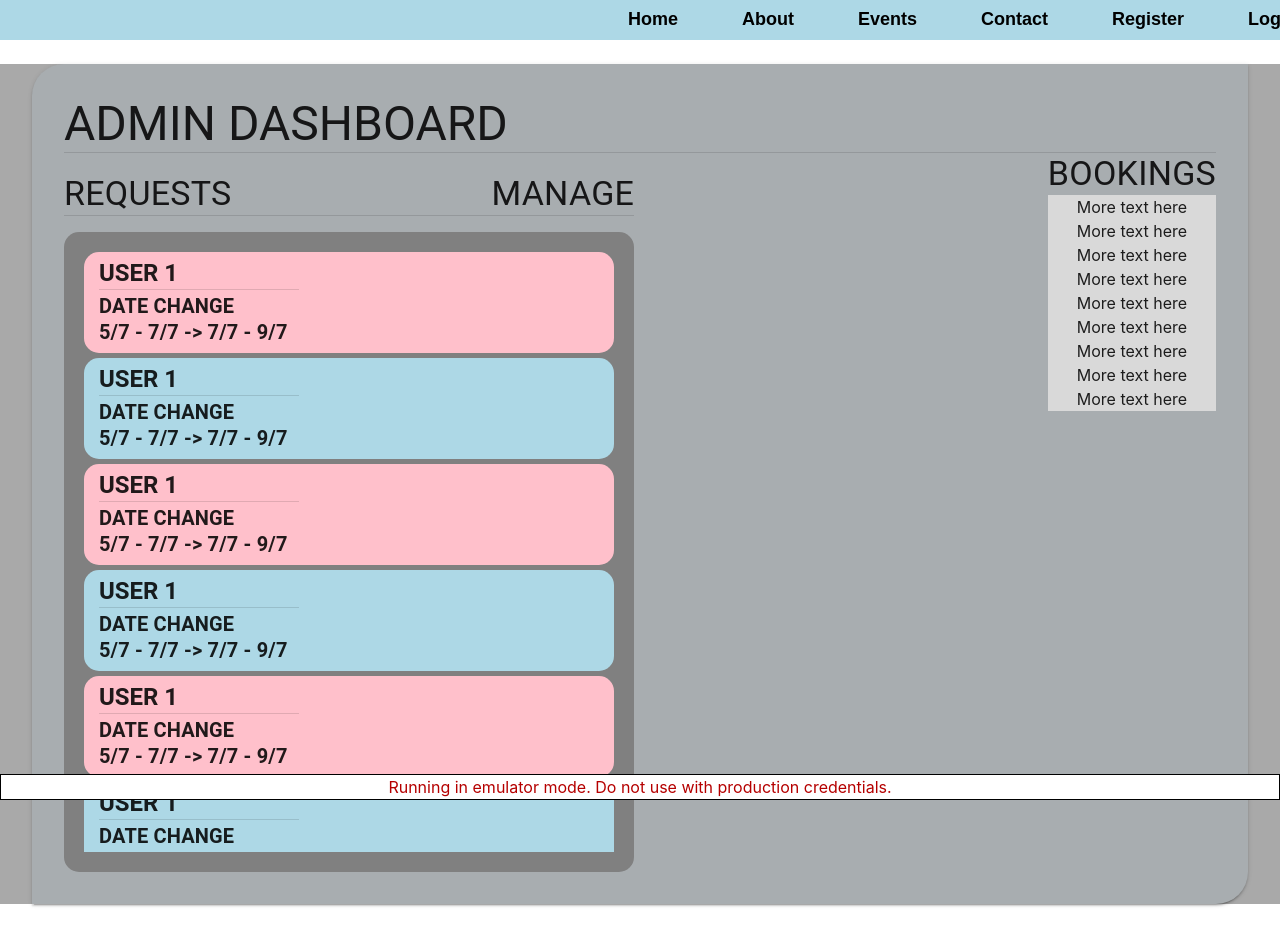
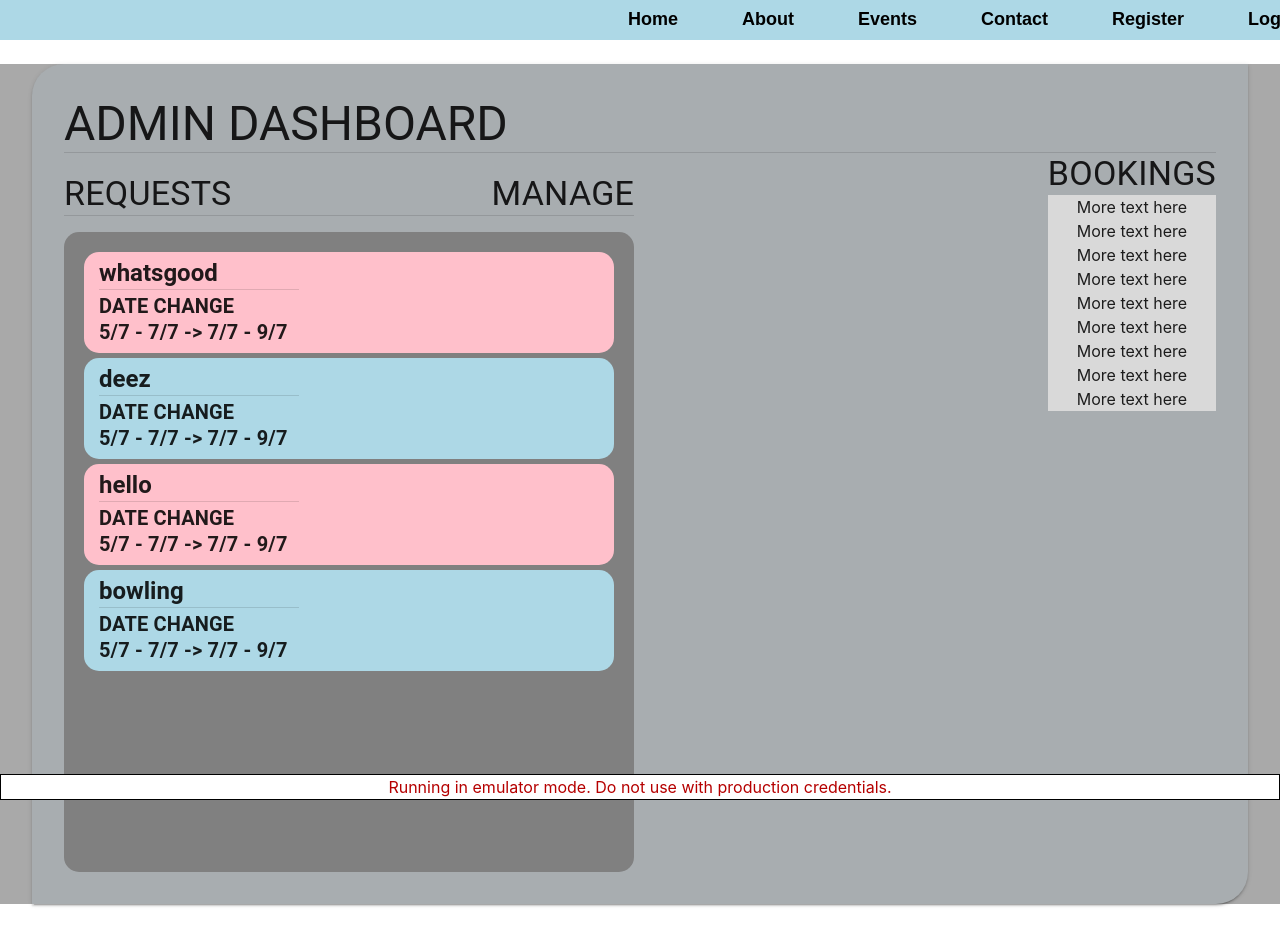
Before and after one commit to UoaWDCC/uasc-web, a React (Create React App) app in the folder frontend/: page /admin in a window 1280 px wide. Built offline with nearby package versions, Linux system fonts and the light colour scheme; grey boxes are pictures that could not be loaded.

Commit message:
added RequestBlock component
ive created a request block component to render any data we want to fetch from firebase. at the moment it only works with dummy data ive used in the the AdminRequests file for example

```diff
--- a/frontend/src/components/AdminRequests.js
+++ b/frontend/src/components/AdminRequests.js
@@ -1,45 +1,68 @@
-import { Grid, Typography, Box, Divider, Paper } from "@mui/material"
+import { Grid, Typography, Divider, Paper } from "@mui/material"
+import RequestBlock from "./RequestBlock"
+import { useState, useEffect } from "react"
 
 const AdminDashboardRequest = () => {
   const gridItemStyle = {
-    gridItem1: {
+    requestBackground: {
       borderRadius: 15, // Change the value as needed
       backgroundColor: "gray", // Change the background color as needed
       padding: "20px", // Add padding as needed
       boxShadow: "none",
     },
-
-    gridItem2: {
-      borderRadius: 15, // Change the value as needed
-      backgroundColor: "pink", // Change the background color as needed
-      padding: "5px", // Add padding as needed
-      boxShadow: "none",
-      marginBottom: "5px",
-    },
-    gridItem3: {
-      borderRadius: 15, // Change the value as needed
-      backgroundColor: "lightblue", // Change the background color as needed
-      padding: "5px", // Add padding as needed
-      boxShadow: "none",
-      marginBottom: "5px",
-    },
   }
 
-  const textBreakStyle = {
-    display: "block",
-    marginBottom: -6,
-  }
+  const [requests, setRequests] = useState([])
+
+  useEffect(() => {
+    // eventually, we make this actually ask for the requests from firebase
+    // for now, simulate waiting 1 second and then return some dummy data
+    setTimeout(() => {
+      setRequests([
+        {
+          user_id: "whatsgood",
+          booking_id: "8mYj7rWOMH6hGy4FzMed",
+          query: "I'd like to cancel my booking.",
+          query_type: "cancellation",
+          status: "unresolved",
+        },
+        {
+          user_id: "deez",
+          booking_id: "8mYj7rWOMH6hGy4FzMed",
+          query: "I'd like to cancel my booking.",
+          query_type: "cancellation",
+          status: "unresolved",
+        },
+        {
+          user_id: "hello",
+          booking_id: "8mYj7rWOMH6hGy4FzMed",
+          query: "I'd like to cancel my booking.",
+          query_type: "cancellation",
+          status: "unresolved",
+        },
+        {
+          user_id: "bowling",
+          booking_id: "8mYj7rWOMH6hGy4FzMed",
+          query: "I'd like to cancel my booking.",
+          query_type: "cancellation",
+          status: "unresolved",
+        },
+      ])
+    }, 1000)
+  }, [])
+
+  // now use requests to display the data
 
   return (
     <div>
-      <Grid container rowSpacing={2} paddingTop="20px">
-        <Grid item xs={6}>
+      <Grid container rowSpacing={2} paddingTop="20px" sx={{ width: "100%" }}>
+        <Grid item xs={12} md={6}>
           <Typography variant="h4" align="left">
             REQUESTS
           </Typography>
           <Divider />
         </Grid>
-        <Grid item xs={6}>
+        <Grid item xs={12} md={6}>
           <Typography variant="h4" align="right">
             MANAGE
           </Typography>
@@ -47,174 +70,21 @@ const AdminDashboardRequest = () => {
         </Grid>
 
         <Grid item xs={12}>
-          <Paper elevation={0} style={gridItemStyle.gridItem1}>
+          <Paper elevation={0} style={gridItemStyle.requestBackground}>
             <Grid
               sx={{
                 overflowY: "scroll",
+                height: "600px",
                 maxHeight: "600px",
               }}
             >
-              <Grid item xs={12}>
-                <Paper elevation={0} style={gridItemStyle.gridItem2}>
-                  <Box paddingLeft="10px">
-                    <Typography
-                      variant="h5"
-                      align="left"
-                      sx={{ fontWeight: "bold" }}
-                    >
-                      USER 1
-                    </Typography>
-                    <Divider width="200px" />
-                    <Typography
-                      variant="h6"
-                      align="left"
-                      sx={{ fontWeight: "bold" }}
-                    >
-                      DATE CHANGE
-                      <span style={textBreakStyle}></span>
-                      5/7 - 7/7 -&gt; 7/7 - 9/7
-                    </Typography>
-                  </Box>
-                </Paper>
-              </Grid>
-              <Grid item xs={12}>
-                <Paper elevation={0} style={gridItemStyle.gridItem3}>
-                  <Box paddingLeft="10px">
-                    <Typography
-                      variant="h5"
-                      align="left"
-                      sx={{ fontWeight: "bold" }}
-                    >
-                      USER 1
-                    </Typography>
-                    <Divider width="200px" />
-                    <Typography
-                      variant="h6"
-                      align="left"
-                      sx={{ fontWeight: "bold" }}
-                    >
-                      DATE CHANGE
-                      <span style={textBreakStyle}></span>
-                      5/7 - 7/7 -&gt; 7/7 - 9/7
-                    </Typography>
-                  </Box>
-                </Paper>
-              </Grid>
-              <Grid item xs={12}>
-                <Paper elevation={0} style={gridItemStyle.gridItem2}>
-                  <Box paddingLeft="10px">
-                    <Typography
-                      variant="h5"
-                      align="left"
-                      sx={{ fontWeight: "bold" }}
-                    >
-                      USER 1
-                    </Typography>
-                    <Divider width="200px" />
-                    <Typography
-                      variant="h6"
-                      align="left"
-                      sx={{ fontWeight: "bold" }}
-                    >
-                      DATE CHANGE
-                      <span style={textBreakStyle}></span>
-                      5/7 - 7/7 -&gt; 7/7 - 9/7
-                    </Typography>
-                  </Box>
-                </Paper>
-              </Grid>
-              <Grid item xs={12}>
-                <Paper elevation={0} style={gridItemStyle.gridItem3}>
-                  <Box paddingLeft="10px">
-                    <Typography
-                      variant="h5"
-                      align="left"
-                      sx={{ fontWeight: "bold" }}
-                    >
-                      USER 1
-                    </Typography>
-                    <Divider width="200px" />
-                    <Typography
-                      variant="h6"
-                      align="left"
-                      sx={{ fontWeight: "bold" }}
-                    >
-                      DATE CHANGE
-                      <span style={textBreakStyle}></span>
-                      5/7 - 7/7 -&gt; 7/7 - 9/7
-                    </Typography>
-                  </Box>
-                </Paper>
-              </Grid>
-              <Grid item xs={12}>
-                <Paper elevation={0} style={gridItemStyle.gridItem2}>
-                  <Box paddingLeft="10px">
-                    <Typography
-                      variant="h5"
-                      align="left"
-                      sx={{ fontWeight: "bold" }}
-                    >
-                      USER 1
-                    </Typography>
-                    <Divider width="200px" />
-                    <Typography
-                      variant="h6"
-                      align="left"
-                      sx={{ fontWeight: "bold" }}
-                    >
-                      DATE CHANGE
-                      <span style={textBreakStyle}></span>
-                      5/7 - 7/7 -&gt; 7/7 - 9/7
-                    </Typography>
-                  </Box>
-                </Paper>
-              </Grid>
-              <Grid item xs={12}>
-                <Paper elevation={0} style={gridItemStyle.gridItem3}>
-                  <Box paddingLeft="10px">
-                    <Typography
-                      variant="h5"
-                      align="left"
-                      sx={{ fontWeight: "bold" }}
-                    >
-                      USER 1
-                    </Typography>
-                    <Divider width="200px" />
-                    <Typography
-                      variant="h6"
-                      align="left"
-                      sx={{ fontWeight: "bold" }}
-                    >
-                      DATE CHANGE
-                      <span style={textBreakStyle}></span>
-                      5/7 - 7/7 -&gt; 7/7 - 9/7
-                    </Typography>
-                  </Box>
-                </Paper>
-              </Grid>
-              <Grid item xs={12}>
-                <Paper elevation={0} style={gridItemStyle.gridItem2}>
-                  <Box paddingLeft="10px">
-                    <Typography
-                      variant="h5"
-                      align="left"
-                      sx={{ fontWeight: "bold" }}
-                    >
-                      USER 1
-                    </Typography>
-                    <Divider width="200px" />
-                    <Typography
-                      variant="h6"
-                      align="left"
-                      sx={{ fontWeight: "bold" }}
-                    >
-                      DATE CHANGE
-                      <span style={textBreakStyle}></span>
-                      5/7 - 7/7 -&gt; 7/7 - 9/7
-                    </Typography>
-                  </Box>
-                </Paper>
-              </Grid>
+              {requests.map((request, index) => (
+                <RequestBlock
+                  key={request.user_id}
+                  requestData={request}
+                  counter={index}
+                />
+              ))}
             </Grid>
           </Paper>
         </Grid>
--- /dev/null
+++ b/frontend/src/components/RequestBlock.js
@@ -0,0 +1,52 @@
+import { Grid, Typography, Box, Divider, Paper } from "@mui/material"
+
+const RequestBlock = ({ requestData, counter }) => {
+  const gridItemStyle = {
+    gridItem2: {
+      borderRadius: 15, // Change the value as needed
+      padding: "5px", // Add padding as needed
+      boxShadow: "none",
+      marginBottom: "5px",
+    },
+    gridItem3: {
+      borderRadius: 15, // Change the value as needed
+      padding: "5px", // Add padding as needed
+      boxShadow: "none",
+      marginBottom: "5px",
+    },
+  }
+
+  const textBreakStyle = {
+    display: "block",
+    marginBottom: -6,
+  }
+
+  const backgroundColor = counter % 2 === 0 ? "pink" : "lightblue"
+
+  return (
+    <Grid item xs={12}>
+      <Paper
+        elevation={0}
+        style={{ ...gridItemStyle.gridItem2, backgroundColor }}
+      >
+        <Box paddingLeft="10px">
+          <Typography variant="h5" align="left" sx={{ fontWeight: "bold" }}>
+            {requestData.user_id}
+          </Typography>
+          <Divider width="200px" />
+          <Typography
+            variant="h6"
+            align="left"
+            sx={{ fontWeight: "bold" }}
+            textTransform="uppercase"
+          >
+            DATE CHANGE
+            <span style={textBreakStyle}></span>
+            5/7 - 7/7 -&gt; 7/7 - 9/7
+          </Typography>
+        </Box>
+      </Paper>
+    </Grid>
+  )
+}
+export default RequestBlock
```
